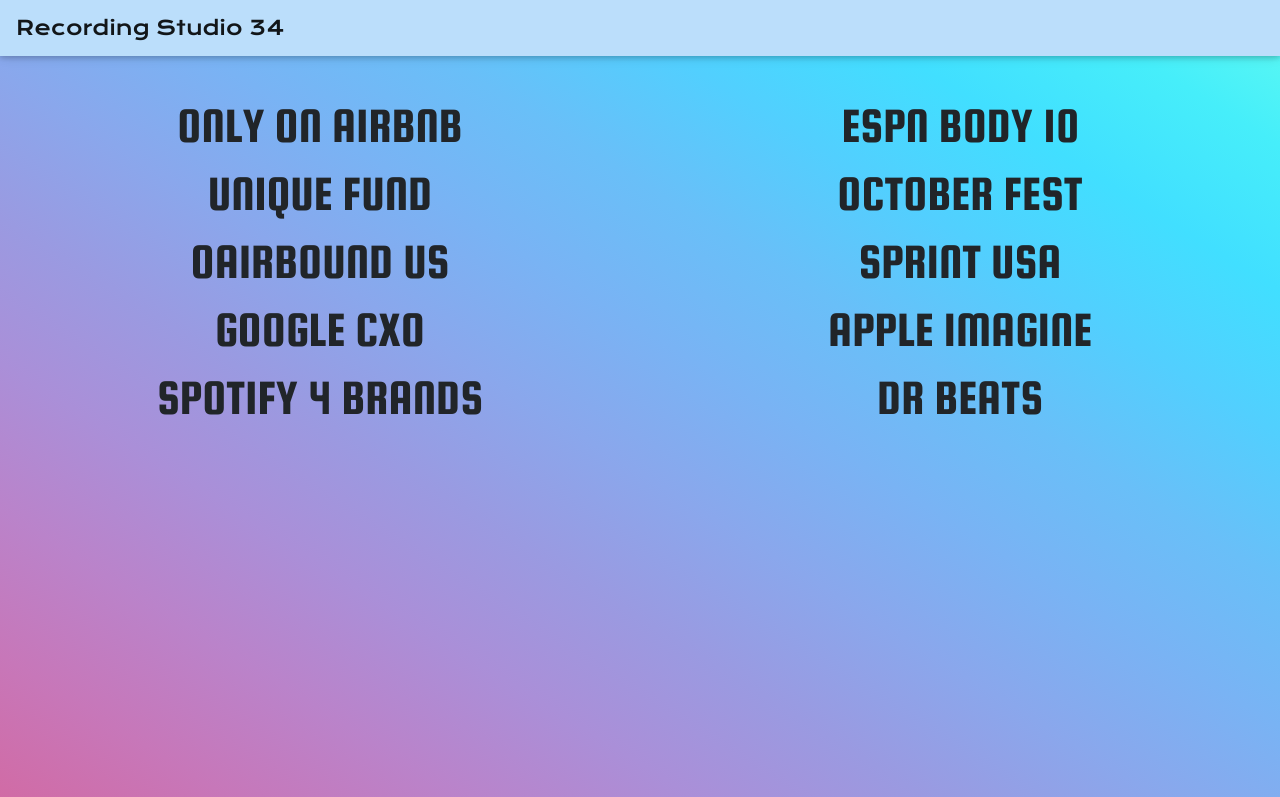
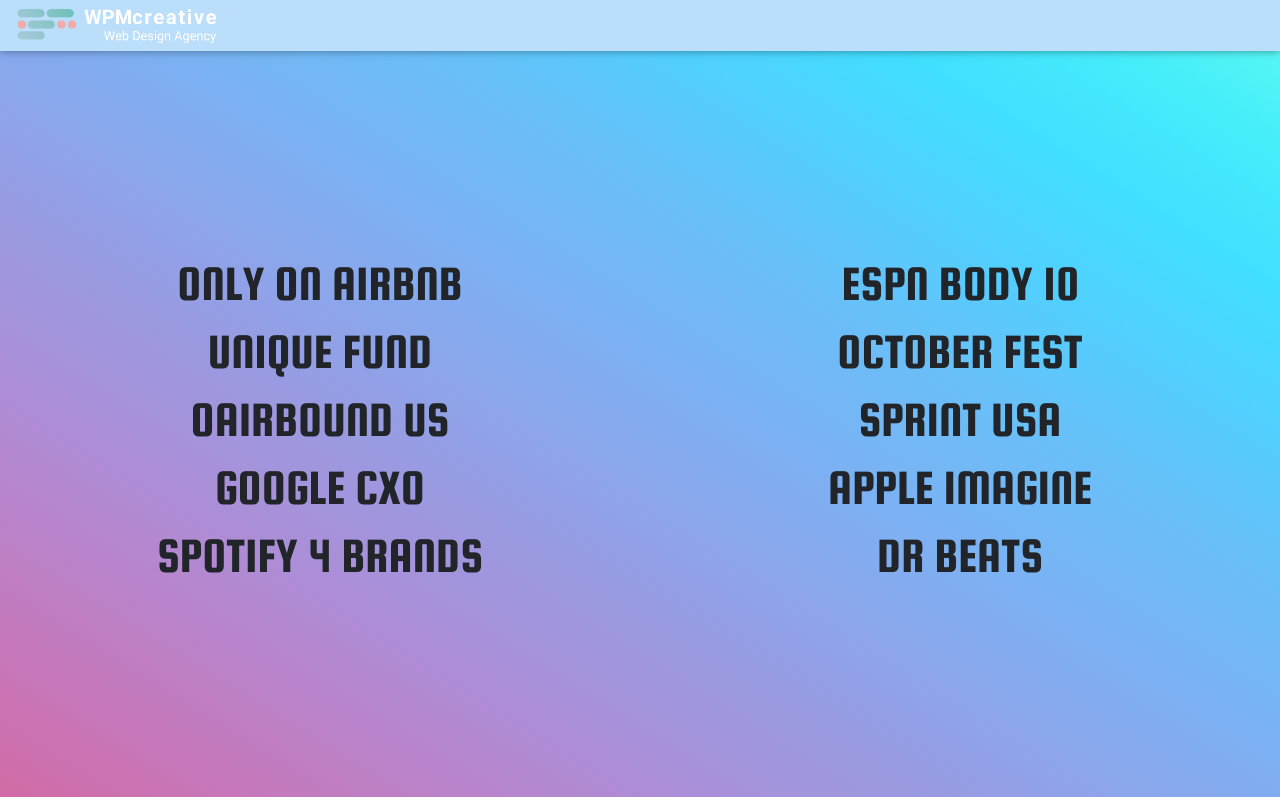
Before and after one commit to e-rojas/smooth-scrolling-js, a plain HTML site: page index.html in a window 1280 px wide. Shown: the top 797 px of the page. Drawn offline with nearby package versions, Linux system fonts and the light colour scheme; a web font is replaced by a local one.

Commit message:
header updated

```diff
--- a/index.html
+++ b/index.html
@@ -28,18 +28,18 @@
   <body data-scrollbar class="container-fluid">
     <header>
       <nav class="navbar navbar-light blue lighten-4 fixed-top">
-        <span class="navbar-brand font_0">Recording Studio 34</span>
+      <img style="width: 200px;" src="./images/wpmcreative.png" alt="wpm-logo" >
       </nav>
     </header>
-    <div id="section-1" class="row pt-5 pb-5">
-      <div class="col-lg-6 text-center PT-5">
+    <div id="section-1" class="row pt-5 pb-5 ">
+      <div class="col-lg-6  pt-5  d-flex flex-column align-items-center justify-content-center">
         <h1 class="font_2">ONLY ON AIRBNB</h1>
         <h1 class="font_2">UNIQUE FUND</h1>
         <h1 class="font_2">OAIRBOUND US</h1>
         <h1 class="font_2">GOOGLE CXO</h1>
         <h1 class="font_2">SPOTIFY 4 BRANDS</h1>
       </div>
-      <div class="col-lg-6 text-center PT-5">
+      <div class="col-lg-6 text-center pt-5  d-flex flex-column align-items-center justify-content-center">
         <h1 class="font_2">ESPN BODY 10</h1>
         <h1 class="font_2">OCTOBER FEST</h1>
         <h1 class="font_2">SPRINT USA</h1>
```
Also changed, not shown: images/wpmcreative.png (added).
